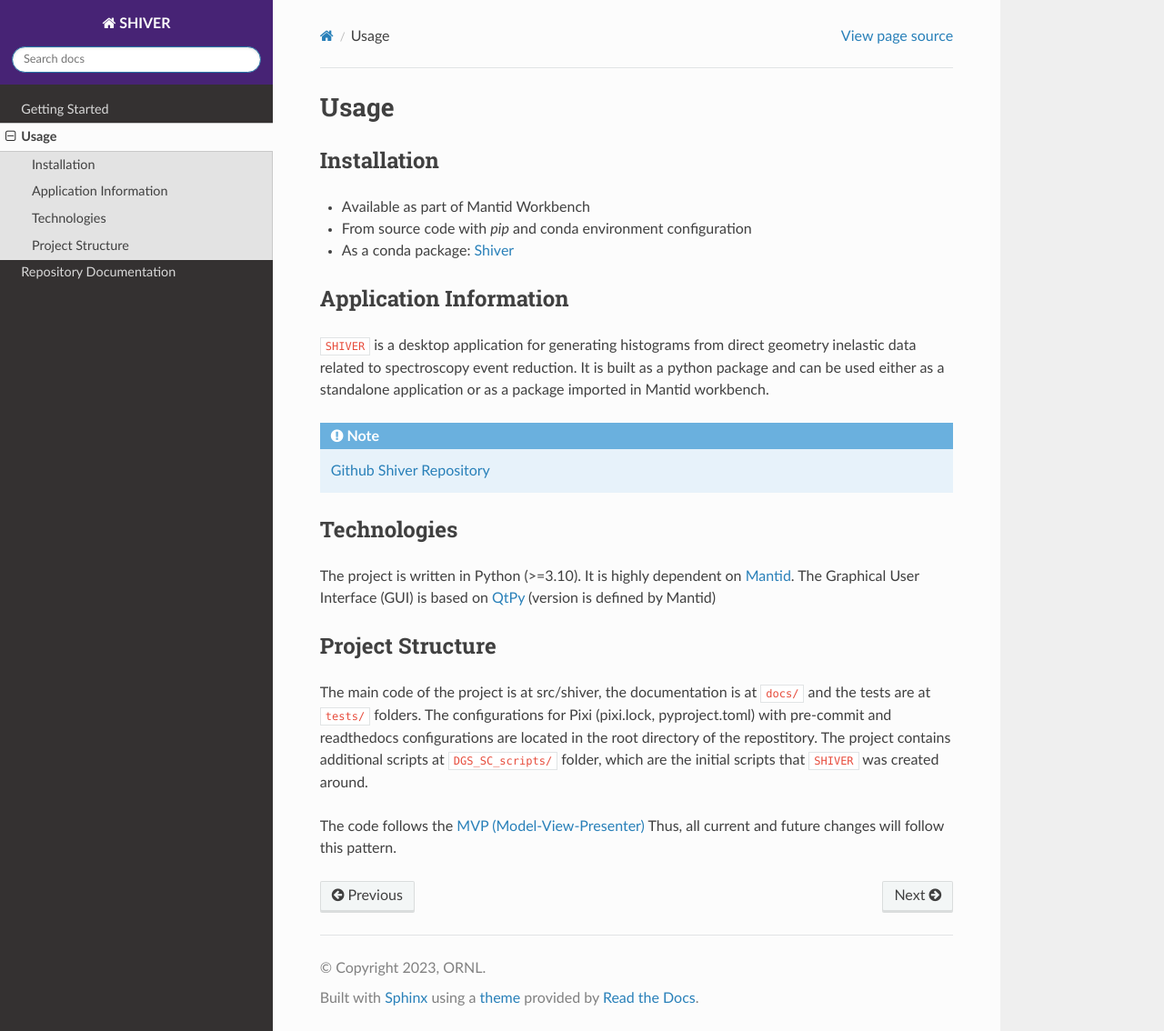
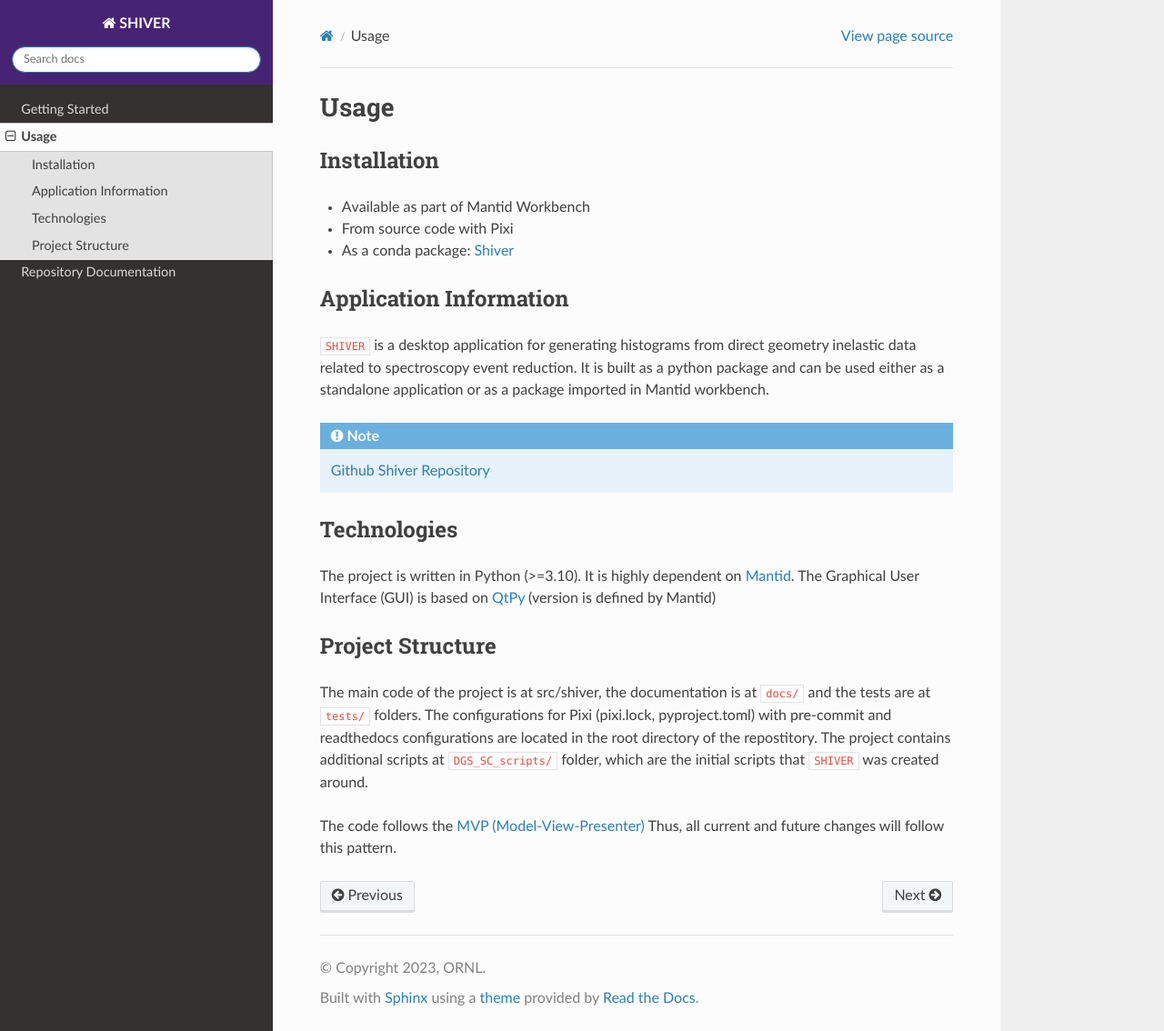
Before and after one commit to neutrons/Shiver, a Sphinx documentation site: the page built from docs/source/usage.rst, in a window 1280 px wide and 1134 px high. Shown: the whole window at 91% size. Built offline with Sphinx 7.4.7 and the Read the Docs theme 3.1.0, drawn with Linux system fonts in a browser that asks for light colours; the version number is read from the project's files by our own code.

Commit message:
publish step update path and usage docs

```diff
--- a/docs/source/usage.rst
+++ b/docs/source/usage.rst
@@ -7,7 +7,7 @@
 ------------
 
 - Available as part of Mantid Workbench
-- From source code with `pip` and conda environment configuration
+- From source code with Pixi
 - As a conda package: `Shiver <https://anaconda.org/neutrons/shiver>`_
 
 Application Information
```
Also changed, not shown: 1 other file.
